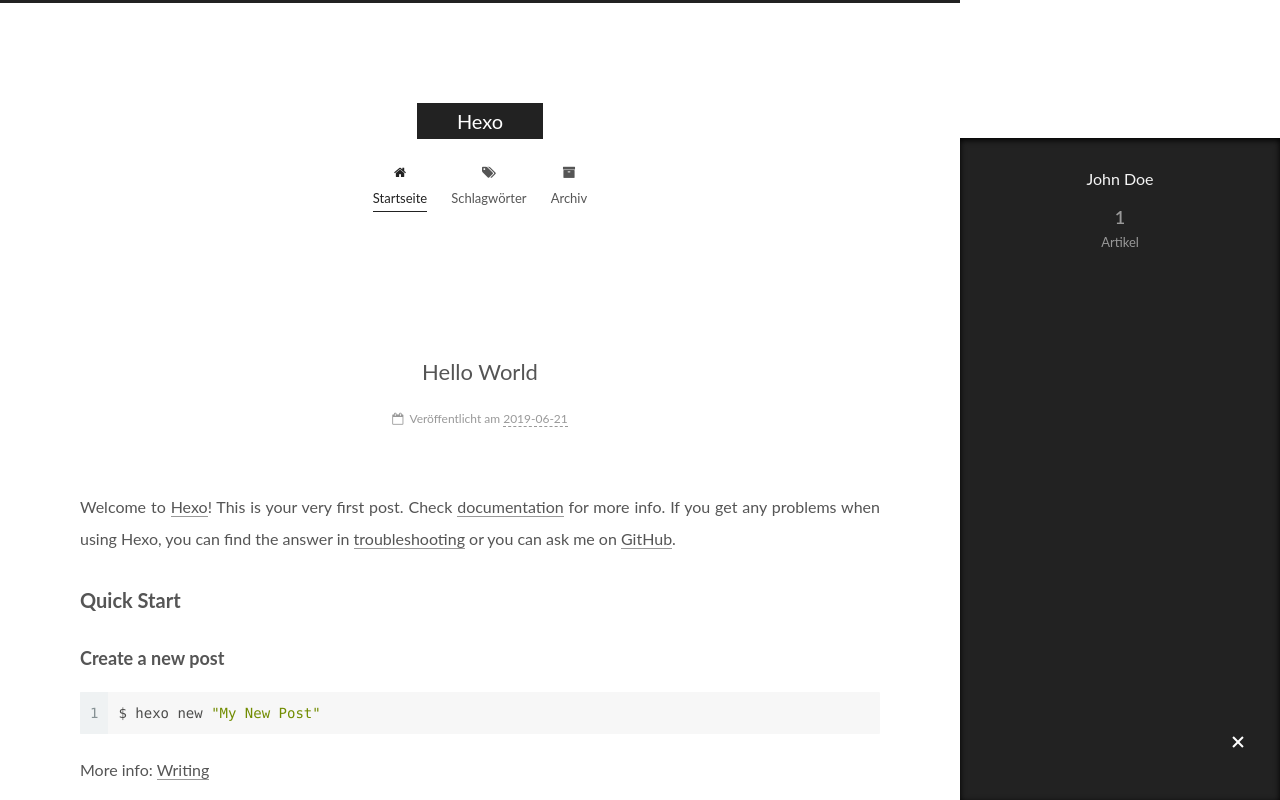
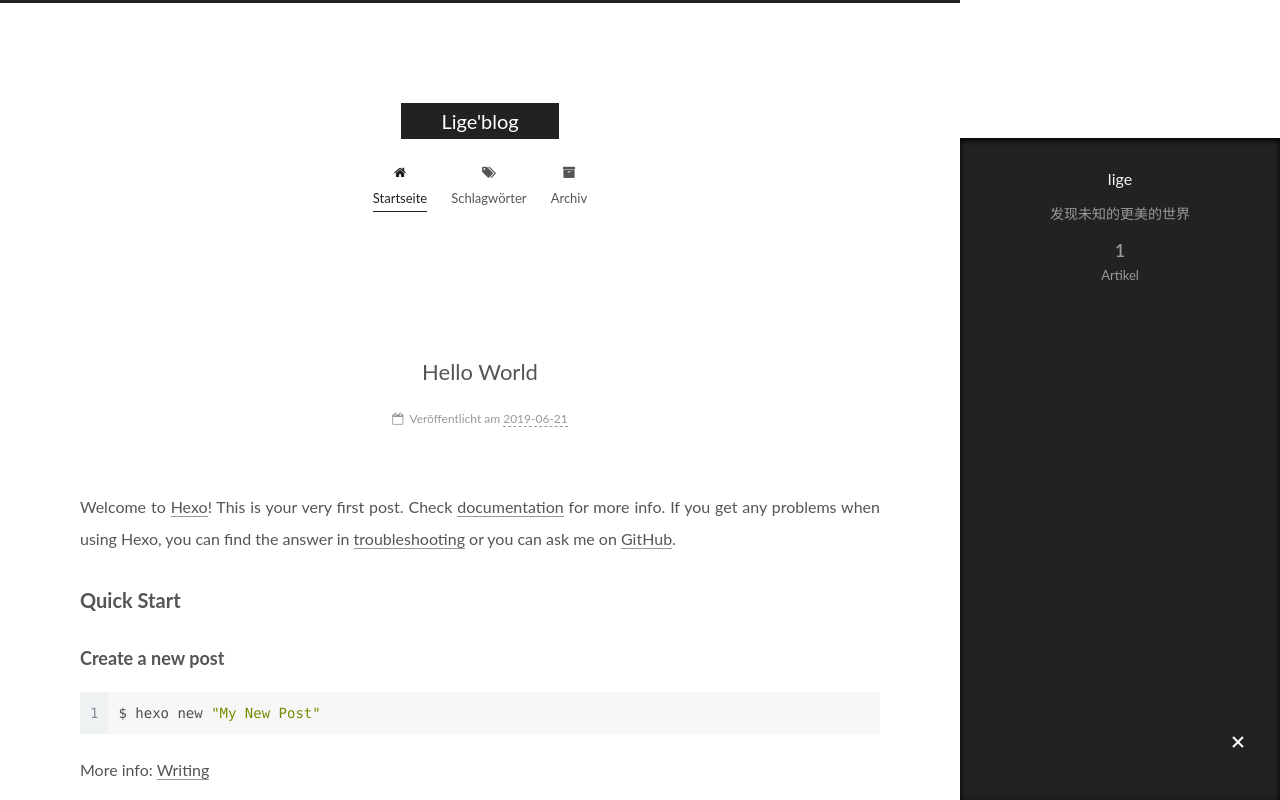
Before and after one commit to liulicyou/liulicyou.github.io, a plain HTML site: page index.html in a window 1280 px wide. Both pictures are taken after a click on the element 1238 px from the left and 743 px from the top of the page. Shown: the top 800 px of the page. Drawn offline with Linux system fonts and the light colour scheme.

Commit message:
Site updated: 2019-06-21 01:21:32

```diff
--- a/index.html
+++ b/index.html
@@ -14,7 +14,7 @@
 
 
 
-<html class="theme-next pisces use-motion" lang>
+<html class="theme-next pisces use-motion" lang="zh-Hans">
 <head><meta name="generator" content="Hexo 3.9.0">
   <meta charset="UTF-8">
 <meta http-equiv="X-UA-Compatible" content="IE=edge">
@@ -98,13 +98,16 @@
 
 
 
-  <meta property="og:type" content="website">
-<meta property="og:title" content="Hexo">
+  <meta name="description" content="发现未知的更美的世界">
+<meta property="og:type" content="website">
+<meta property="og:title" content="Lige&#39;blog">
 <meta property="og:url" content="http://yoursite.com/index.html">
-<meta property="og:site_name" content="Hexo">
-<meta property="og:locale" content="default">
+<meta property="og:site_name" content="Lige&#39;blog">
+<meta property="og:description" content="发现未知的更美的世界">
+<meta property="og:locale" content="zh-Hans">
 <meta name="twitter:card" content="summary">
-<meta name="twitter:title" content="Hexo">
+<meta name="twitter:title" content="Lige&#39;blog">
+<meta name="twitter:description" content="发现未知的更美的世界">
 
 
 
@@ -122,7 +125,7 @@
   };
 </script>
 
-  <title>Hexo</title>
+  <title>Lige'blog</title>
 
 
 
@@ -163,7 +166,7 @@
 
 </head>
 
-<body itemscope itemtype="http://schema.org/WebPage" lang="default">
+<body itemscope itemtype="http://schema.org/WebPage" lang="zh-Hans">
 
 
 
@@ -182,7 +185,7 @@
     <div class="custom-logo-site-title">
       <a href="/" class="brand" rel="start">
         <span class="logo-line-before"><i></i></span>
-        <span class="site-title">Hexo</span>
+        <span class="site-title">Lige'blog</span>
         <span class="logo-line-after"><i></i></span>
       </a>
     </div>
@@ -308,13 +311,13 @@
     <link itemprop="mainEntityOfPage" href="http://yoursite.com/2019/06/21/hello-world/">
 
     <span hidden itemprop="author" itemscope itemtype="http://schema.org/Person">
-      <meta itemprop="name" content="John Doe">
-      <meta itemprop="description" content>
+      <meta itemprop="name" content="lige">
+      <meta itemprop="description" content="发现未知的更美的世界">
       <meta itemprop="image" content="/images/avatar.gif">
     </span>
 
     <span hidden itemprop="publisher" itemscope itemtype="http://schema.org/Organization">
-      <meta itemprop="name" content="Hexo">
+      <meta itemprop="name" content="Lige'blog">
     </span>
 
 
@@ -472,8 +475,8 @@
         <div class="site-overview">
           <div class="site-author motion-element" itemprop="author" itemscope itemtype="http://schema.org/Person">
 
-              <p class="site-author-name" itemprop="name">John Doe</p>
-              <div class="site-description motion-element" itemprop="description"></div>
+              <p class="site-author-name" itemprop="name">lige</p>
+              <div class="site-description motion-element" itemprop="description">发现未知的更美的世界</div>
           </div>
 
 
```
Also changed, not shown: 2019/06/21/hello-world/index.html (+11 -11 lines), archives/2019/06/index.html (+14 -11 lines), archives/2019/index.html (+14 -11 lines), archives/index.html (+14 -11 lines).
